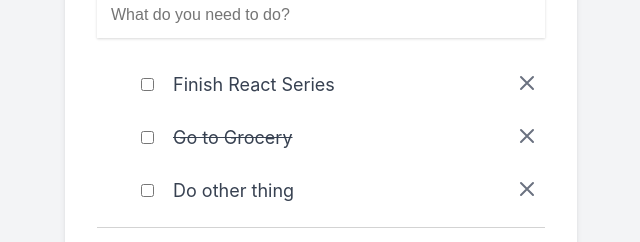
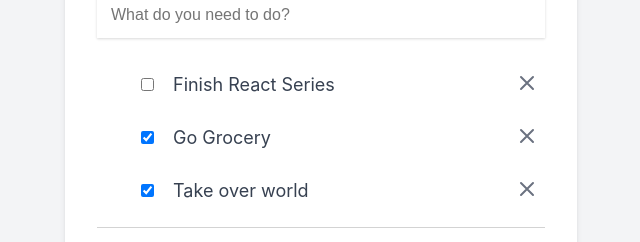
Before and after one commit to sipaneldarwich/React-Tutorial, a React (Create React App) app in the folder src/: page / in a window 1280 px wide. Shown: the part 165-407 px from the top of the page, without its empty margins (319-959 px from the left). Built offline with nearby package versions, Linux system fonts and the light colour scheme.

Commit message:
lesson 03 : 02 useState

```diff
--- a/src/src/App.jsx
+++ b/src/src/App.jsx
@@ -1,6 +1,25 @@
-import './App.css';
+import "./App.css";
+import { useState } from "react";
 
 function App() {
+  const [todos, setTodos] = useState([
+    {
+      id: 1,
+      title: "Finish React Series",
+      isComplete: false,
+    },
+    {
+      id: 2,
+      title: "Go Grocery",
+      isComplete: true,
+    },
+    {
+      id: 3,
+      title: "Take over world",
+      isComplete: true,
+    },
+  ]);
+
   return (
     <div className="todo-app-container">
       <div className="todo-app">
@@ -14,11 +33,14 @@
         </form>
 
         <ul className="todo-list">
+          {todos.map((todo, index) => (
             <li className="todo-item-container">
               <div className="todo-item">
-              <input type="checkbox" />
-              <span className="todo-item-label">Finish React Series</span>
-              {/* <input type="text" className="todo-item-input" value="Finish React Series" /> */}
+                <input
+                  type="checkbox"
+                  checked={todo.isComplete ? true : false}
+                />
+                <span className="todo-item-label">{todo.title}</span>
               </div>
               <button className="x-button">
                 <svg
@@ -36,52 +58,7 @@
                 </svg>
               </button>
             </li>
-          <li className="todo-item-container">
-            <div className="todo-item">
-              <input type="checkbox" />
-              <span className="todo-item-label line-through">
-                Go to Grocery
-              </span>
-              {/* <input type="text" className="todo-item-input" value="Go to Grocery" /> */}
-            </div>
-            <button className="x-button">
-              <svg
-                className="x-button-icon"
-                fill="none"
-                viewBox="0 0 24 24"
-                stroke="currentColor"
-              >
-                <path
-                  strokeLinecap="round"
-                  strokeLinejoin="round"
-                  strokeWidth={2}
-                  d="M6 18L18 6M6 6l12 12"
-                />
-              </svg>
-            </button>
-          </li>
-          <li className="todo-item-container">
-            <div className="todo-item">
-              <input type="checkbox" />
-              <span className="todo-item-label">Do other thing</span>
-              {/* <input type="text" className="todo-item-input" value="Do other thing /> */}
-            </div>
-            <button className="x-button">
-              <svg
-                className="x-button-icon"
-                fill="none"
-                viewBox="0 0 24 24"
-                stroke="currentColor"
-              >
-                <path
-                  strokeLinecap="round"
-                  strokeLinejoin="round"
-                  strokeWidth={2}
-                  d="M6 18L18 6M6 6l12 12"
-                />
-              </svg>
-            </button>
-          </li>
+          ))}
         </ul>
 
         <div className="check-all-container">
```
Lines whose indentation alone changed are shown as unchanged.
